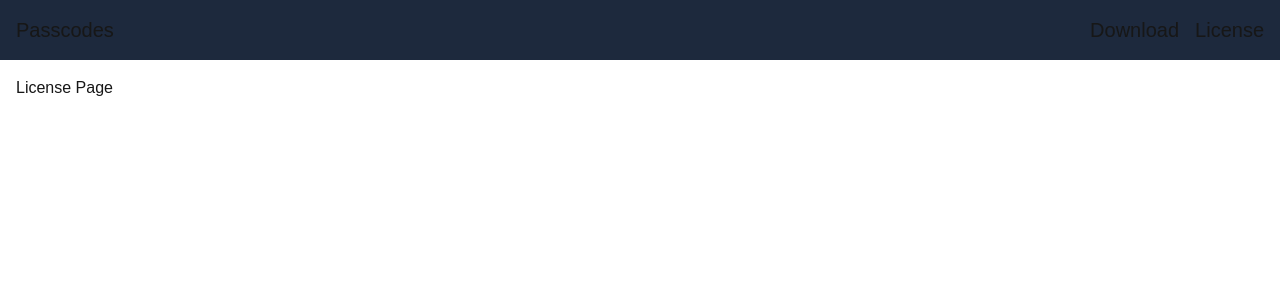
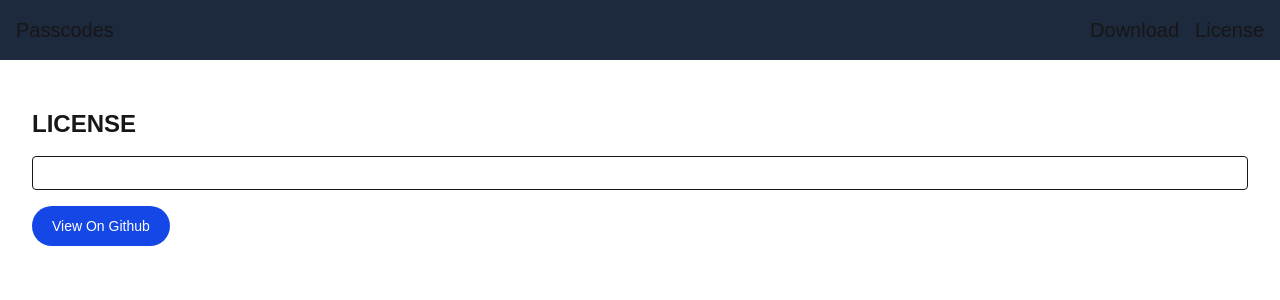
Before and after one commit to JeelDobariya38/password-manager, a Next.js app in the folder website/: page /license in a window 1280 px wide. Shown: the top 300 px of the page. Built offline with nearby package versions, Linux system fonts and the light colour scheme; no server answers.

Commit message:
feat: create a license page

```diff
--- a/website/src/app/license/page.tsx
+++ b/website/src/app/license/page.tsx
@@ -1,3 +1,43 @@
+"use client";
+
+import Link from "next/link";
+import { useEffect, useState } from "react";
+
+export const LicenseHtmlURL =
+  "https://github.com/JeelDobariya38/Passcodes/blob/main/LICENSE.txt";
+export const LicenseAPIURL =
+  "https://raw.githubusercontent.com/JeelDobariya38/Passcodes/main/LICENSE.txt";
+
 export default function page() {
-  return <div>License Page</div>;
+  let [licenseContent, setLicenseContent] = useState<String>("");
+
+  useEffect(() => {
+    async function getLicenseContent() {
+      let res = await fetch(LicenseAPIURL);
+
+      if (res.ok) {
+        setLicenseContent(await res.text());
+        return;
+      }
+
+      setLicenseContent(`${res.status} Something Went Wrong!!!`);
+    }
+
+    getLicenseContent();
+  }, []);
+
+  return (
+    <div className="p-4">
+      <h2 className="my-4 text-2xl font-bold">LICENSE</h2>
+      <div className="my-4 p-4 border-1 rounded">
+        <p className="whitespace-break-spaces text-balance">{licenseContent}</p>
+      </div>
+      <button
+        className="text-white bg-blue-700 hover:bg-blue-800 focus:outline-none focus:ring-4 focus:ring-blue-300 font-medium rounded-full text-sm px-5 py-2.5 text-center me-2 mb-2 dark:bg-blue-600 dark:hover:bg-blue-700 dark:focus:ring-blue-800"
+        onClick={() => (window.location.href = LicenseHtmlURL)}
+      >
+        View On Github
+      </button>
+    </div>
+  );
 }
```
